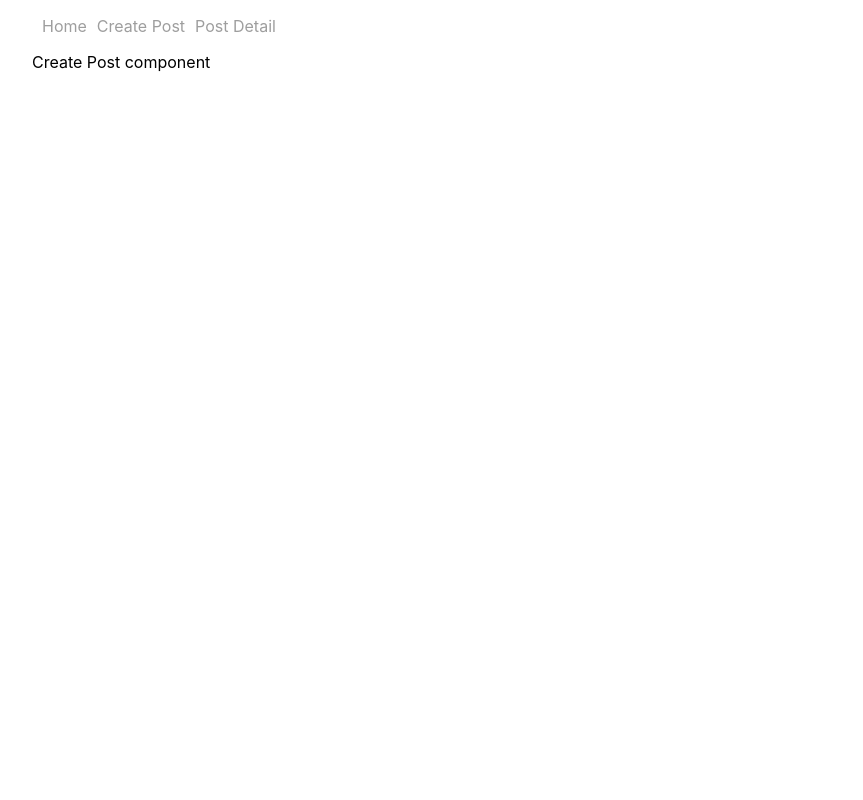
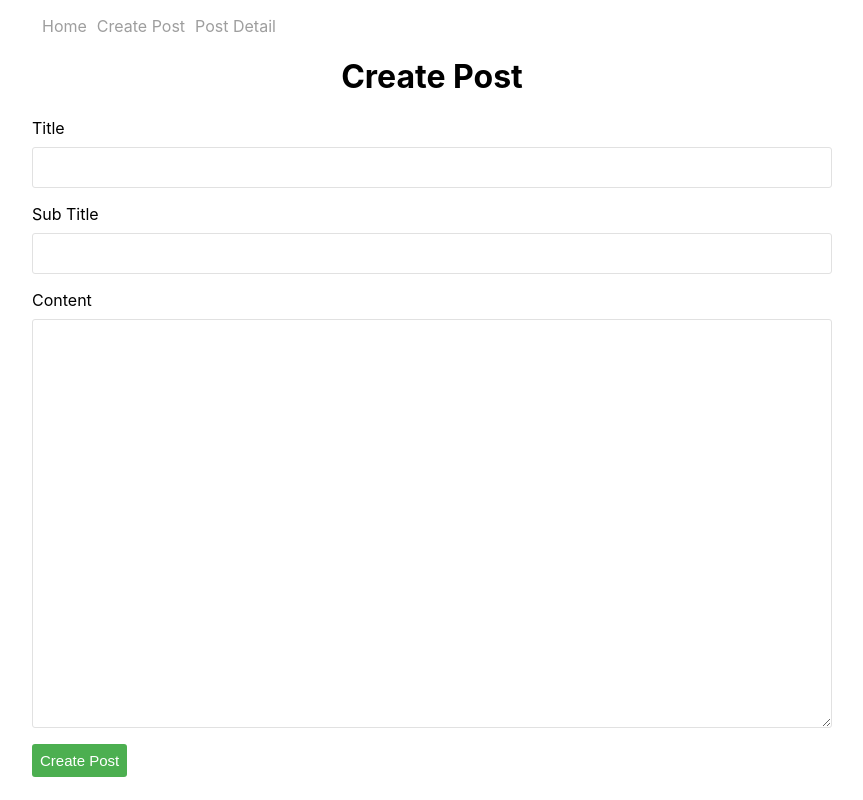
Before and after one commit to Shivaraj777/react-blog, a React (Create React App) app: page /create-post in a window 1280 px wide. Shown: the whole page, without its empty margins (208-1071 px from the left). Built offline with nearby package versions, Linux system fonts and the light colour scheme.

Commit message:
Creating CreatePost component and setting its state using hooks

```diff
--- a/src/components/CreatePost.js
+++ b/src/components/CreatePost.js
@@ -1,9 +1,40 @@
+import React, {useState} from 'react';
+
 function CreatePost() {
-    return (
-      <div className="">
-        Create Post component
-      </div>
-    );
+  //create the state for data
+  const [title, setTitle] = useState('');
+  const [subTitle, setSubTitle] = useState('');
+  const [content, setContent] = useState('');
+
+  //function to handle form submit
+  const handleSubmit = (e) => {
+    e.preventDefault();
+    console.log("title:", title);
+    console.log("subTitle:", subTitle);
+    console.log("content:", content);
   }
 
+  //render the Create Post component
+  return (
+    <div className="create-post">
+      <h1>Create Post</h1>
+      <form onSubmit={handleSubmit}>
+        <div className="form-field">
+          <label>Title</label>
+          <input value={title} onChange={ (e) => {setTitle(e.target.value)} }/>
+        </div>
+        <div className="form-field">
+          <label>Sub Title</label>
+          <input value={subTitle} onChange={ (e) => {setSubTitle(e.target.value)} } />
+        </div>
+        <div className="form-field">
+          <label>Content</label>
+          <textarea value={content} onChange={ (e) => {setContent(e.target.value)} } ></textarea>
+        </div>
+        <button className="create-post-btn">Create Post</button>
+      </form>
+    </div>
+  );
+}
+
   export default CreatePost;
```
